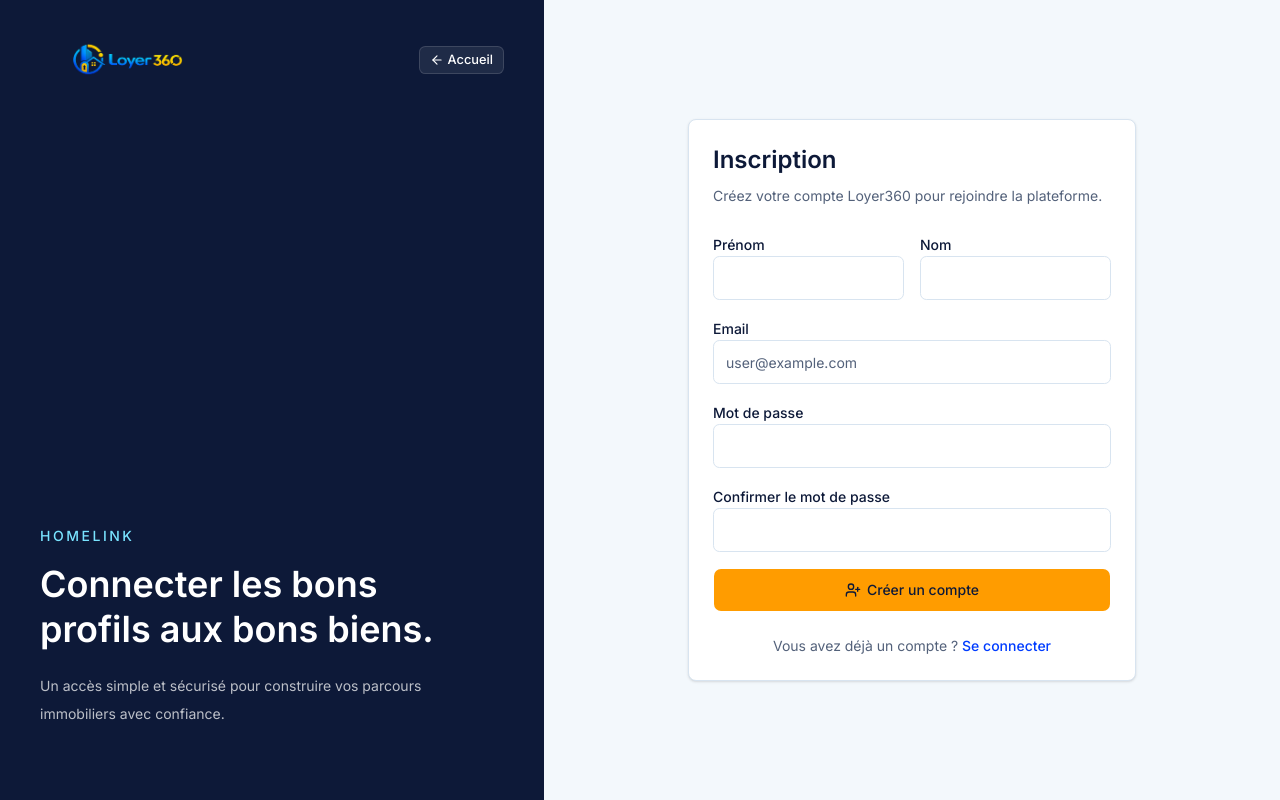
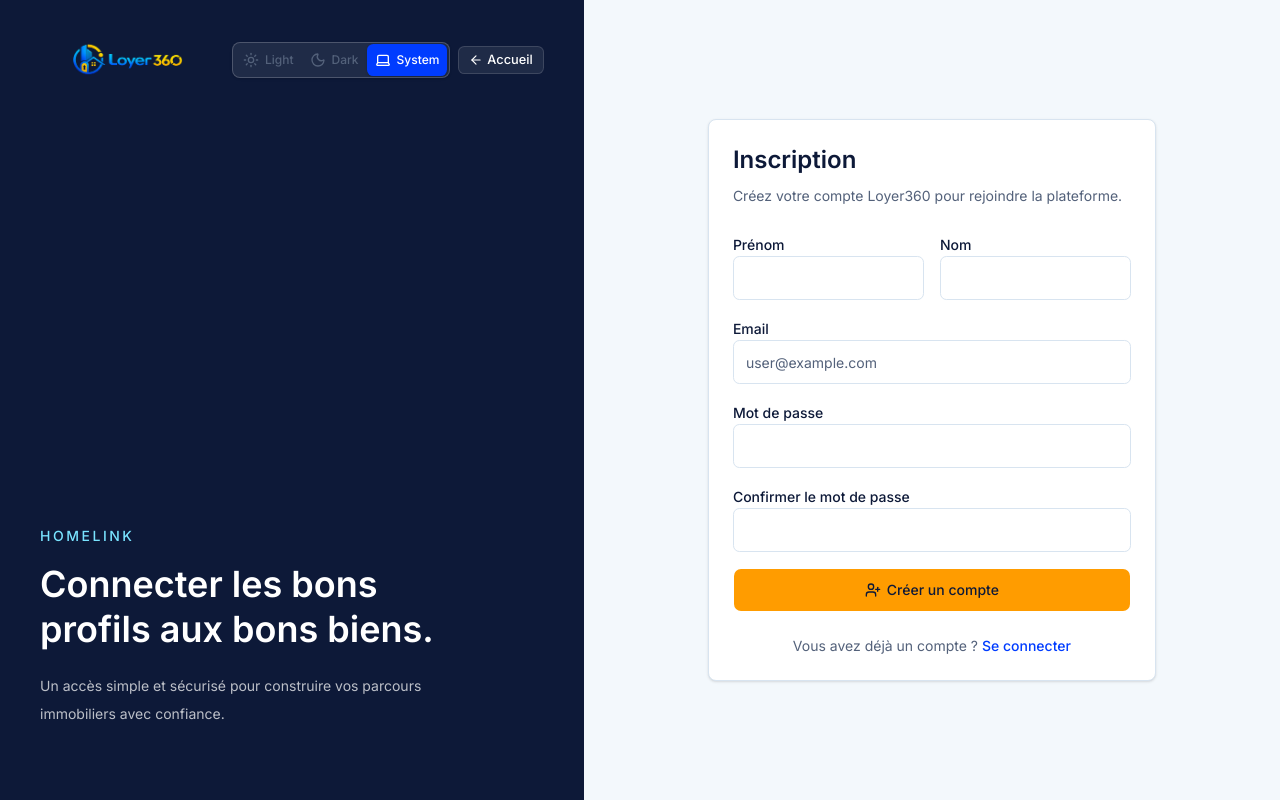
Before and after one commit to djtg-dig/homeLink-web, a Next.js app: page /register in a window 1280 px wide. Shown: the top 800 px of the page. Built offline with nearby package versions, Linux system fonts and the light colour scheme.

Commit message:
integration de ThemeSwitcher pour la gestion de theme

```diff
--- a/components/auth/auth-shell.tsx
+++ b/components/auth/auth-shell.tsx
@@ -4,6 +4,7 @@ import { ArrowLeft } from "lucide-react"
 import { Button } from "@/components/ui/button"
 import { HomelinkLogo } from "@/components/homelink-logo"
 import { SiteFooter } from "@/components/navigation/site-footer"
+import { ThemeSwitcher } from "@/components/theme-switcher"
 
 function AuthShell({
   actionHref,
@@ -33,6 +34,8 @@ function AuthShell({
                   className="h-11 w-36 sm:h-14 sm:w-44"
                 />
               </Link>
+              <div className="flex shrink-0 items-center gap-2">
+                <ThemeSwitcher className="hidden border-white/20 bg-white/8 text-white sm:inline-flex" />
                 <Button
                   asChild
                   size="sm"
@@ -44,6 +47,7 @@ function AuthShell({
                     Accueil
                   </Link>
                 </Button>
+              </div>
             </div>
 
             <div className="hidden max-w-md pb-10 lg:block">
--- a/components/dashboard/dashboard-shell.tsx
+++ b/components/dashboard/dashboard-shell.tsx
@@ -26,6 +26,7 @@ import * as React from "react"
 import { HomelinkLogo } from "@/components/homelink-logo"
 import { Button } from "@/components/ui/button"
 import { Skeleton } from "@/components/ui/skeleton"
+import { ThemeSwitcher } from "@/components/theme-switcher"
 import { fetchCurrentAccountProfile } from "@/lib/account-client"
 import type { AccountProfile } from "@/lib/account-profile"
 import { AUTH_STORAGE_EVENT, clearStoredAuthTokens } from "@/lib/auth-storage"
@@ -210,6 +211,7 @@ function DashboardShellLoading({
                   className="h-9 w-64 rounded-md border border-input bg-background pr-3 pl-9 text-sm transition outline-none placeholder:text-muted-foreground disabled:opacity-70"
                 />
               </div>
+              <ThemeSwitcher className="hidden sm:inline-flex" />
               <div className="flex h-9 items-center gap-2 rounded-md border border-border bg-card px-2 text-card-foreground">
                 <Skeleton className="size-7 rounded" />
                 <span className="hidden text-sm font-medium text-muted-foreground sm:block">
@@ -526,6 +528,7 @@ function DashboardShell({
                   className="h-9 w-64 rounded-md border border-input bg-background pr-3 pl-9 text-sm transition outline-none placeholder:text-muted-foreground focus:border-ring focus:ring-3 focus:ring-ring/30"
                 />
               </div>
+              <ThemeSwitcher className="hidden sm:inline-flex" />
               <div className="relative" ref={userMenuRef}>
                 <button
                   type="button"
--- a/components/navigation/site-header.tsx
+++ b/components/navigation/site-header.tsx
@@ -7,6 +7,7 @@ import * as React from "react"
 
 import { AccountStatus } from "@/components/account/account-status"
 import { HomelinkLogo } from "@/components/homelink-logo"
+import { ThemeSwitcher } from "@/components/theme-switcher"
 import { propertyCategories } from "@/lib/property-categories"
 import { publicCategoryLinks } from "@/lib/public-navigation"
 import { cn } from "@/lib/utils"
@@ -131,7 +132,10 @@ function SiteHeaderContent({
               className="h-10 w-28 sm:h-12 sm:w-40 md:h-14 md:w-44"
             />
           </Link>
-          <AccountStatus />
+          <div className="flex shrink-0 items-center gap-2">
+            <ThemeSwitcher className="border-white/15 bg-white/8 text-white" />
+            <AccountStatus />
+          </div>
         </div>
 
         <div className="relative mt-2 md:hidden" ref={categoriesMenuRef}>
--- /dev/null
+++ b/components/theme-switcher.tsx
@@ -0,0 +1,101 @@
+"use client"
+
+import { Laptop, Moon, Sun, type LucideIcon } from "lucide-react"
+import { useTheme } from "next-themes"
+import * as React from "react"
+
+import { cn } from "@/lib/utils"
+
+type ThemeOption = {
+  icon: LucideIcon
+  label: string
+  value: "light" | "dark" | "system"
+}
+
+const themeOptions: ThemeOption[] = [
+  { icon: Sun, label: "Light", value: "light" },
+  { icon: Moon, label: "Dark", value: "dark" },
+  { icon: Laptop, label: "System", value: "system" },
+]
+
+const subscribeToClientSnapshot = () => () => undefined // Aucun abonnement externe: sert seulement à différencier serveur et client.
+const getClientSnapshot = () => true // Sur le client, le thème stocké peut être lu sans mismatch d'hydratation.
+const getServerSnapshot = () => false // Sur le serveur, on affiche System comme rendu stable initial.
+
+function ThemeSwitcher({ className }: { className?: string }) {
+  const { setTheme, theme } = useTheme()
+  const mounted = React.useSyncExternalStore(
+    subscribeToClientSnapshot,
+    getClientSnapshot,
+    getServerSnapshot
+  )
+
+  const selectedTheme = mounted ? theme ?? "system" : "system" // Affiche System par défaut tant que le thème stocké n'est pas lu.
+
+  function onOptionKeyDown(
+    event: React.KeyboardEvent<HTMLButtonElement>,
+    currentIndex: number
+  ) {
+    const direction =
+      event.key === "ArrowRight" || event.key === "ArrowDown"
+        ? 1
+        : event.key === "ArrowLeft" || event.key === "ArrowUp"
+          ? -1
+          : 0
+
+    if (!direction) {
+      return
+    }
+
+    event.preventDefault()
+
+    const nextIndex =
+      (currentIndex + direction + themeOptions.length) % themeOptions.length
+    const nextTheme = themeOptions[nextIndex]
+
+    setTheme(nextTheme.value) // Les flèches clavier changent immédiatement le thème sélectionné.
+    document.getElementById(`theme-switcher-${nextTheme.value}`)?.focus()
+  }
+
+  return (
+    <div
+      role="radiogroup"
+      aria-label="Sélecteur de thème"
+      className={cn(
+        "inline-flex h-9 shrink-0 items-center rounded-lg border border-border bg-background p-0.5 text-foreground shadow-sm",
+        className
+      )}
+    >
+      {themeOptions.map((option, index) => {
+        const Icon = option.icon
+        const selected = selectedTheme === option.value
+
+        return (
+          <button
+            key={option.value}
+            id={`theme-switcher-${option.value}`}
+            type="button"
+            role="radio"
+            aria-checked={selected}
+            aria-label={`Thème ${option.label}`}
+            title={`Thème ${option.label}`}
+            onClick={() => setTheme(option.value)}
+            onKeyDown={(event) => onOptionKeyDown(event, index)}
+            className={cn(
+              "flex h-8 min-w-8 items-center justify-center gap-1.5 rounded-md px-2 text-xs font-medium transition outline-none",
+              "focus-visible:ring-3 focus-visible:ring-ring/40",
+              selected
+                ? "bg-primary text-primary-foreground shadow-sm"
+                : "text-muted-foreground hover:bg-muted hover:text-foreground"
+            )}
+          >
+            <Icon className="size-4" aria-hidden="true" />
+            <span className="hidden sm:inline">{option.label}</span>
+          </button>
+        )
+      })}
+    </div>
+  )
+}
+
+export { ThemeSwitcher }
```
Lines whose indentation alone changed are shown as unchanged.
